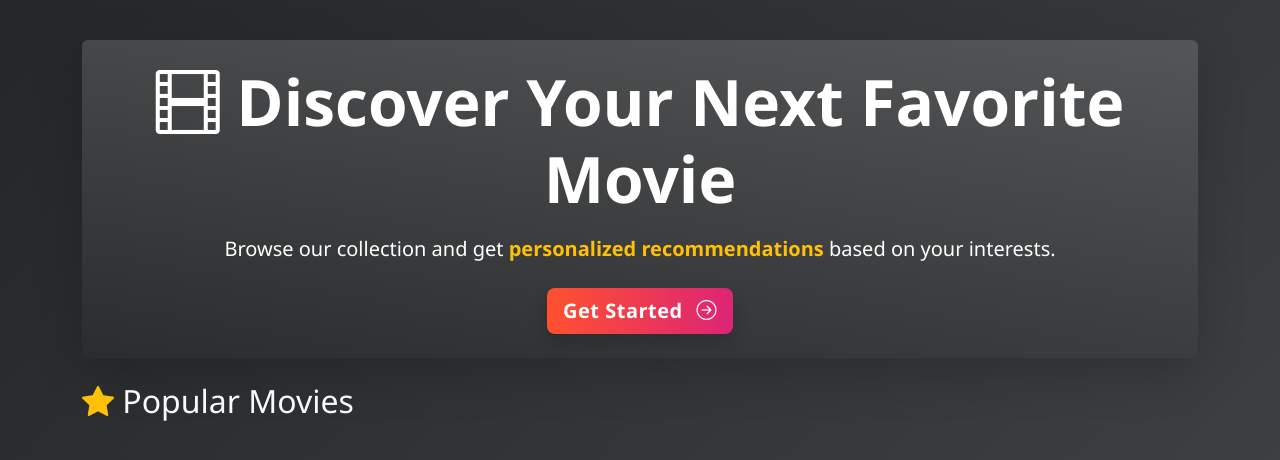
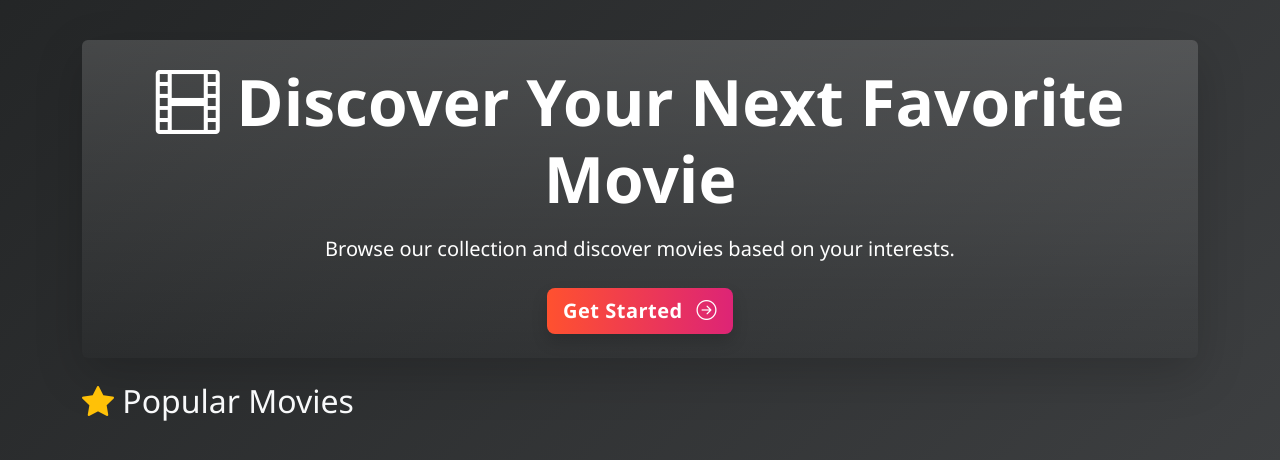
Before and after one commit to AaryaMody1301/Movie-Recommendation-System, a Flask app: page / in a window 1280 px wide. Shown: the part 56-516 px from the top of the page. Run offline with Flask 3, Linux system fonts and the light colour scheme; some libraries are stand-ins or nearby versions.

Commit message:
phase 2: use blueprint endpoints on homepage

```diff
--- a/templates/index.html
+++ b/templates/index.html
@@ -1,126 +1,52 @@
-{% extends "base.html" %} {% block title %}Home - Movie Recommendations{%
-endblock %} {% block head %}{{ super() }}
-<link
-  rel="stylesheet"
-  href="{{ url_for('static', filename='css/movie-placeholder.css') }}"
-/>
-<link
-  rel="stylesheet"
-  href="https://cdn.jsdelivr.net/npm/bootstrap-icons@1.11.3/font/bootstrap-icons.min.css"
-/>
-{% endblock %} {% block content %}
-<div
-  class="jumbotron bg-gradient p-4 rounded mb-4 text-center shadow-lg animate__animated animate__fadeInDown"
->
-  <h1 class="display-3 fw-bold mb-3">
-    <i class="bi bi-film"></i> Discover Your Next Favorite Movie
-  </h1>
-  <p class="lead mb-4">
-    Browse our collection and get
-    <span class="fw-bold text-warning">personalized recommendations</span> based
-    on your interests.
-  </p>
-  <a href="#popular" class="btn btn-primary btn-lg shadow show-spinner"
-    >Get Started <i class="bi bi-arrow-right-circle ms-2"></i
-  ></a>
+{% extends "base.html" %}
+{% block title %}Home - Movie Recommendations{% endblock %}
+{% block head %}{{ super() }}
+<link rel="stylesheet" href="{{ url_for('static', filename='css/movie-placeholder.css') }}" />
+<link rel="stylesheet" href="https://cdn.jsdelivr.net/npm/bootstrap-icons@1.11.3/font/bootstrap-icons.min.css" />
+{% endblock %}
+{% block content %}
+<div class="jumbotron bg-gradient p-4 rounded mb-4 text-center shadow-lg animate__animated animate__fadeInDown">
+  <h1 class="display-3 fw-bold mb-3"><i class="bi bi-film"></i> Discover Your Next Favorite Movie</h1>
+  <p class="lead mb-4">Browse our collection and discover movies based on your interests.</p>
+  <a href="#popular" class="btn btn-primary btn-lg shadow">Get Started <i class="bi bi-arrow-right-circle ms-2"></i></a>
 </div>
 
-<!-- Popular Movies Section -->
-<h2 class="mb-4" id="popular">
-  <i class="bi bi-star-fill text-warning"></i> Popular Movies
-</h2>
+<h2 class="mb-4" id="popular"><i class="bi bi-star-fill text-warning"></i> Popular Movies</h2>
 <div class="row row-cols-1 row-cols-md-4 g-4 mb-5">
   {% for movie in popular_movies %}
   <div class="col">
     <div class="card h-100 shadow animate__animated animate__zoomIn">
-      {% if movie.tmdb_poster_url and not
-      movie.tmdb_poster_url.startswith('https://via.placeholder.com') %}
-      <img
-        src="{{ movie.tmdb_poster_url }}"
-        class="card-img-top"
-        alt="{{ movie.title }}"
-        onerror="this.onerror=null; this.src='{{ url_for('static', filename='img/movie-placeholder.jpg') }}';"
-      />
+      {% if movie.tmdb_poster_url %}
+      <img src="{{ movie.tmdb_poster_url }}" class="card-img-top" alt="{{ movie.title }}" onerror="this.onerror=null; this.src='{{ url_for('static', filename='img/movie-placeholder.jpg') }}';" />
       {% else %}
-      <div class="movie-placeholder">
-        <div class="movie-placeholder-icon">🎬</div>
-        <div class="movie-placeholder-text">
-          <div class="movie-placeholder-title">Movie Poster</div>
-          <div class="movie-placeholder-description">Not Available</div>
-        </div>
-      </div>
+      <div class="movie-placeholder"><div class="movie-placeholder-icon">🎬</div><div class="movie-placeholder-text"><div class="movie-placeholder-title">Movie Poster</div><div class="movie-placeholder-description">Not Available</div></div></div>
       {% endif %}
       <div class="card-body d-flex flex-column">
         <h5 class="card-title">{{ movie.title }}</h5>
-        <p class="card-text">
-          {% for genre in movie.genres.split('|') %}<span class="genre-badge"
-            >{{ genre }}</span
-          >{% endfor %}
-        </p>
-        {% if movie.vote_average %}
-        <p class="card-text">
-          <small class="text-muted"
-            ><i class="bi bi-star-fill text-warning"></i> {{ movie.vote_average
-            }}</small
-          >
-        </p>
-        {% endif %}
-        <a
-          href="/movie/{{ movie.movieId }}"
-          class="btn btn-primary w-100 mt-auto show-spinner"
-          >View Details</a
-        >
+        <p class="card-text">{% for genre in movie.genres.split('|') %}<span class="genre-badge">{{ genre }}</span>{% endfor %}</p>
+        {% if movie.vote_average %}<p class="card-text"><small class="text-muted"><i class="bi bi-star-fill text-warning"></i> {{ movie.vote_average }}</small></p>{% endif %}
+        <a href="{{ url_for('movies.movie_detail', movie_id=movie.movieId) }}" class="btn btn-primary w-100 mt-auto show-spinner">View Details</a>
       </div>
     </div>
   </div>
   {% endfor %}
 </div>
 
-<!-- Top Rated Movies Section -->
-<h2 class="mb-4">
-  <i class="bi bi-trophy-fill text-warning"></i> Top Rated Movies
-</h2>
+<h2 class="mb-4"><i class="bi bi-trophy-fill text-warning"></i> Top Rated Movies</h2>
 <div class="row row-cols-1 row-cols-md-4 g-4">
   {% for movie in top_rated_movies %}
   <div class="col">
     <div class="card h-100 shadow animate__animated animate__zoomIn">
-      {% if movie.tmdb_poster_url and not
-      movie.tmdb_poster_url.startswith('https://via.placeholder.com') %}
-      <img
-        src="{{ movie.tmdb_poster_url }}"
-        class="card-img-top"
-        alt="{{ movie.title }}"
-        onerror="this.onerror=null; this.src='{{ url_for('static', filename='img/movie-placeholder.jpg') }}';"
-      />
+      {% if movie.tmdb_poster_url %}
+      <img src="{{ movie.tmdb_poster_url }}" class="card-img-top" alt="{{ movie.title }}" onerror="this.onerror=null; this.src='{{ url_for('static', filename='img/movie-placeholder.jpg') }}';" />
       {% else %}
-      <div class="movie-placeholder">
-        <div class="movie-placeholder-icon">🎬</div>
-        <div class="movie-placeholder-text">
-          <div class="movie-placeholder-title">Movie Poster</div>
-          <div class="movie-placeholder-description">Not Available</div>
-        </div>
-      </div>
+      <div class="movie-placeholder"><div class="movie-placeholder-icon">🎬</div><div class="movie-placeholder-text"><div class="movie-placeholder-title">Movie Poster</div><div class="movie-placeholder-description">Not Available</div></div></div>
       {% endif %}
       <div class="card-body d-flex flex-column">
         <h5 class="card-title">{{ movie.title }}</h5>
-        <p class="card-text">
-          {% for genre in movie.genres.split('|') %}<span class="genre-badge"
-            >{{ genre }}</span
-          >{% endfor %}
-        </p>
-        {% if movie.vote_average %}
-        <p class="card-text">
-          <small class="text-muted"
-            ><i class="bi bi-star-fill text-warning"></i> {{ movie.vote_average
-            }}</small
-          >
-        </p>
-        {% endif %}
-        <a
-          href="/movie/{{ movie.movieId }}"
-          class="btn btn-primary w-100 mt-auto show-spinner"
-          >View Details</a
-        >
+        <p class="card-text">{% for genre in movie.genres.split('|') %}<span class="genre-badge">{{ genre }}</span>{% endfor %}</p>
+        {% if movie.vote_average %}<p class="card-text"><small class="text-muted"><i class="bi bi-star-fill text-warning"></i> {{ movie.vote_average }}</small></p>{% endif %}
+        <a href="{{ url_for('movies.movie_detail', movie_id=movie.movieId) }}" class="btn btn-primary w-100 mt-auto show-spinner">View Details</a>
       </div>
     </div>
   </div>
```
